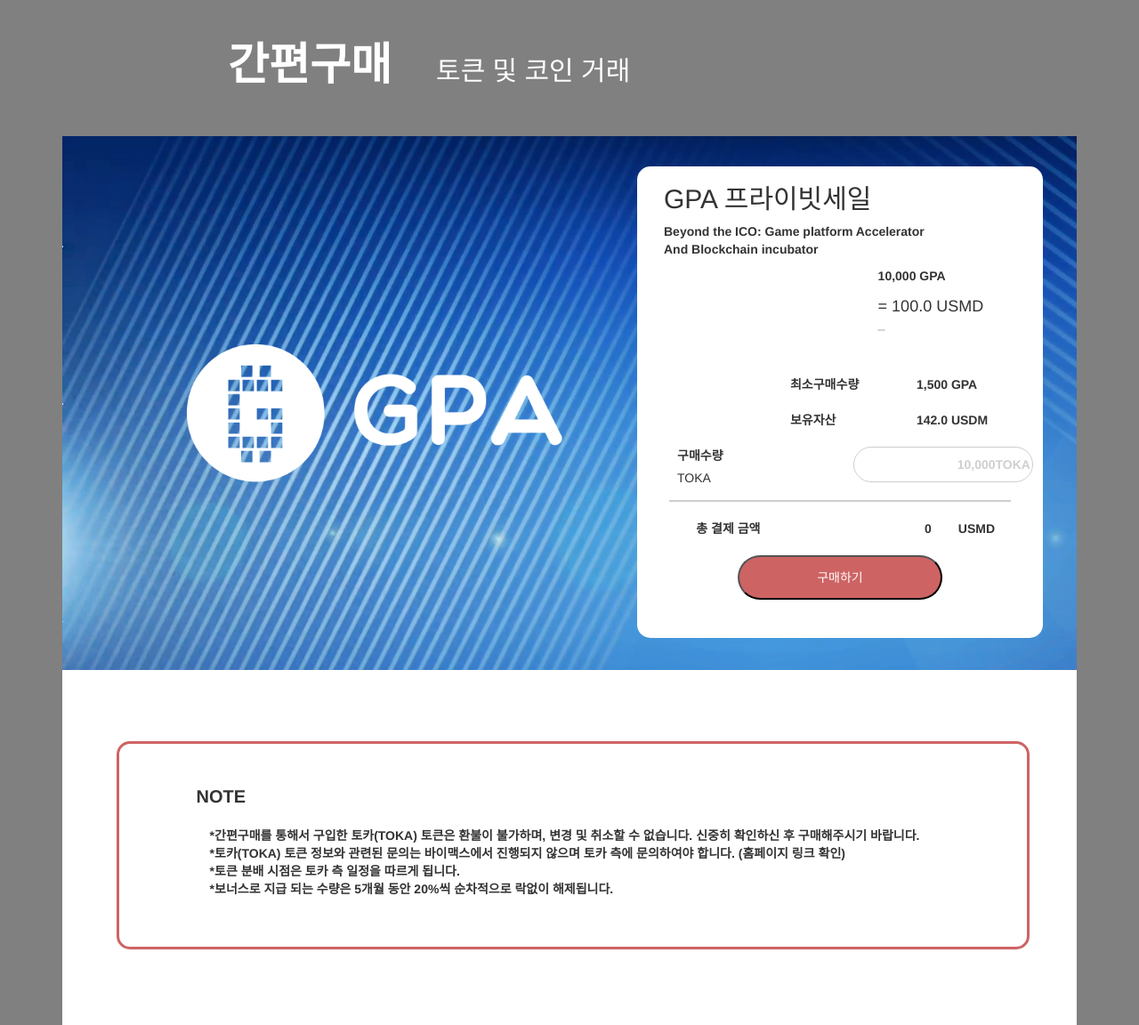
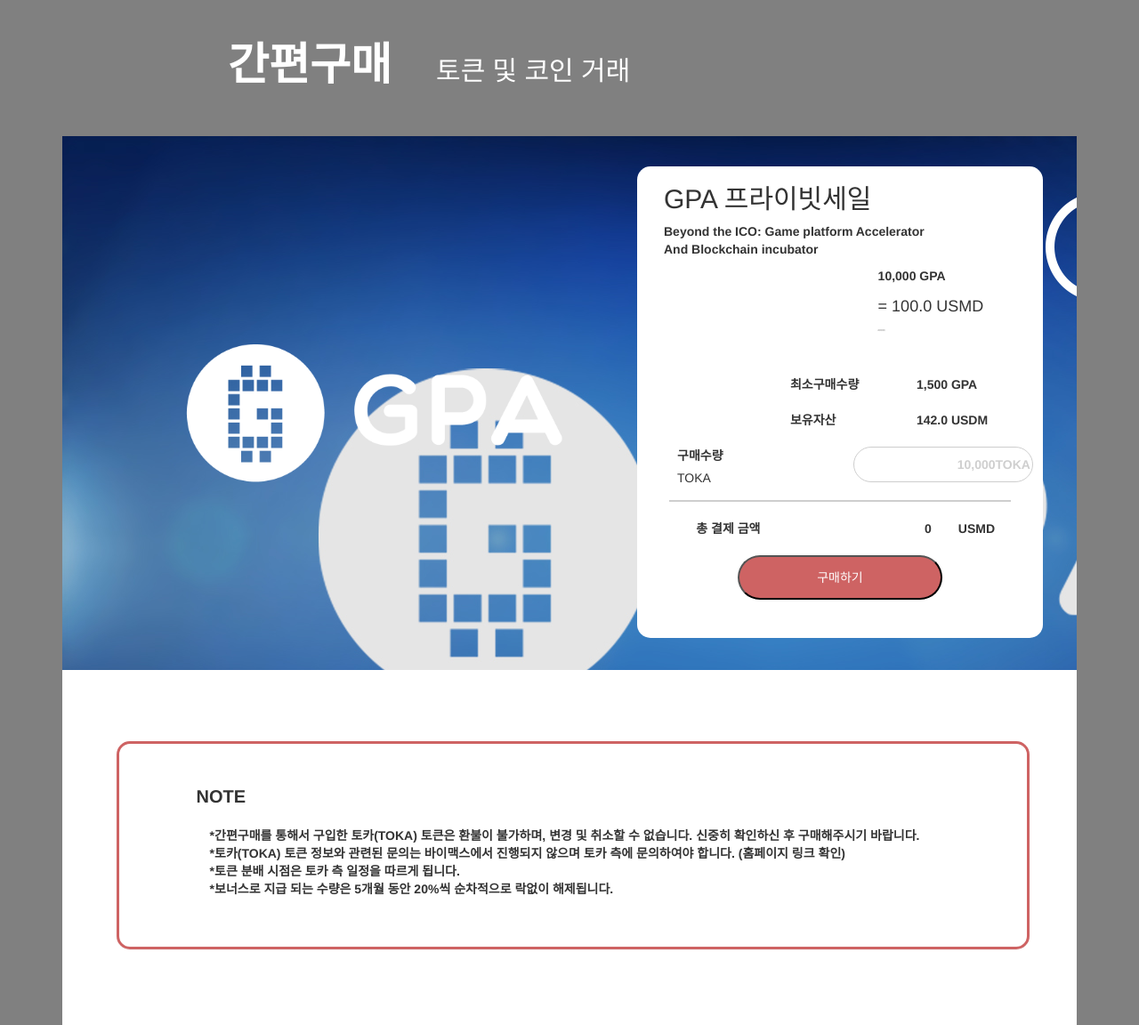
Before and after one commit to 2229761k/bimax_ieo, a Django app: page /gpa/ in a window 1280 px wide; the page is wider, and only the part inside the window is pictured. Shown: the part 52-1204 px from the top of that part at 89% size. Run offline with Django 3.2, Linux system fonts and the light colour scheme; some libraries are stand-ins or nearby versions.

Commit message:
change gpa img

```diff
--- a/bimax_ieo/static/css/gpa.css
+++ b/bimax_ieo/static/css/gpa.css
@@ -1,7 +1,7 @@
 
 #head{
     height: 600px;
-    background-image: url("../bimax_ieo/image/backgroundgpa.png");
+    background-image: url("../bimax_ieo/image/gpa_background.jpg");
     background-size:1600px;
     }
 #about {
```
Also changed, not shown: bimax_ieo/static/bimax_ieo/image/backgroundgpa.png (deleted), bimax_ieo/static/bimax_ieo/image/gpa_backgrond.jpg (added).
